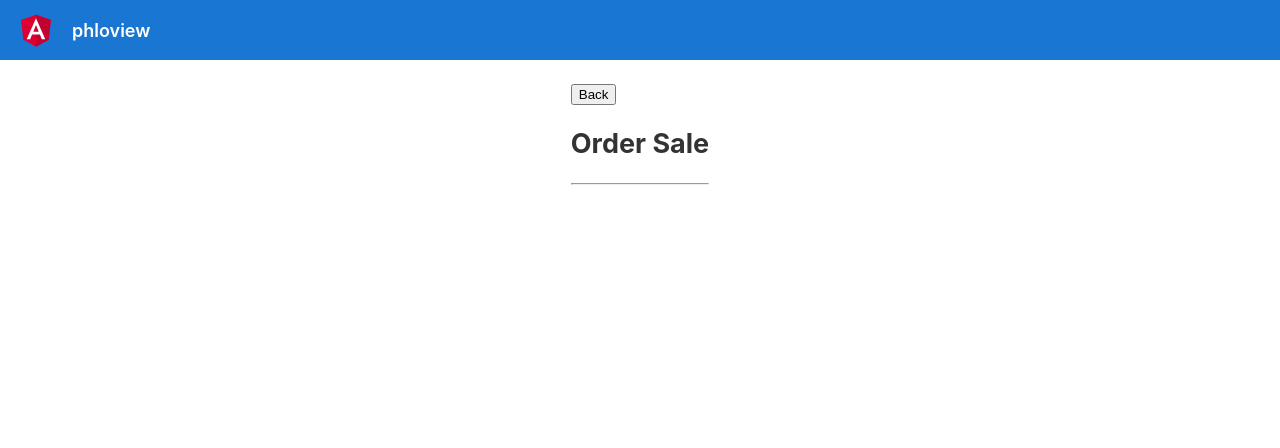
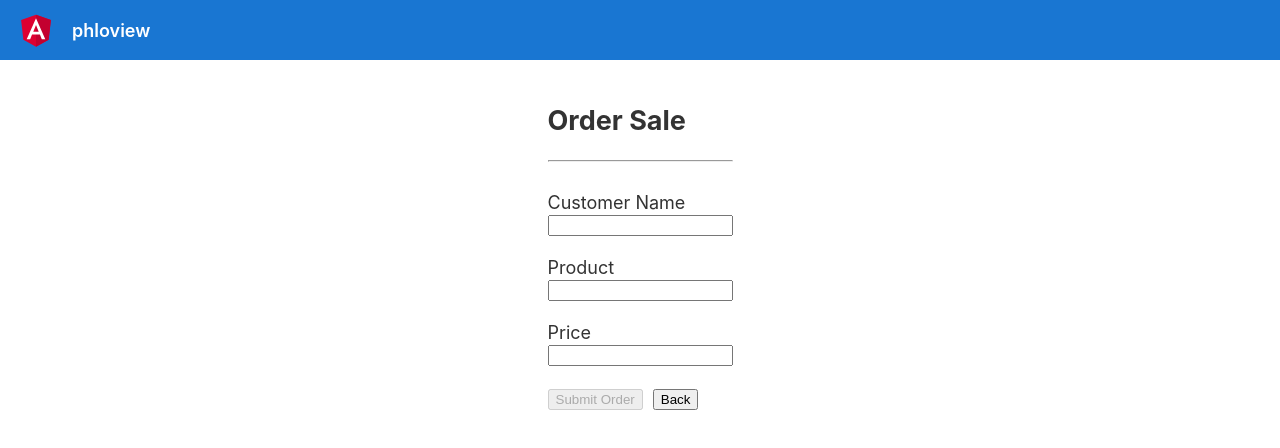
Before and after one commit to pkErbynn/PhloV, an Angular app: page /new in a window 1280 px wide. Shown: the top 448 px of the page. Built offline with nearby package versions, Linux system fonts and the light colour scheme.

Commit message:
add order form

```diff
--- a/src/app/app.module.ts
+++ b/src/app/app.module.ts
@@ -7,6 +7,7 @@ import { AppComponent } from './app.component';
 import { OrderListComponent } from './components/order-list/order-list.component';
 import { OrderService } from './services/order.service';
 import { OrderPostComponent } from './components/order-post/order-post.component';
+import { FormsModule, ReactiveFormsModule } from '@angular/forms';
 
 @NgModule({
   declarations: [
@@ -17,7 +18,9 @@ import { OrderPostComponent } from './components/order-post/order-post.component
   imports: [
     BrowserModule,
     AppRoutingModule,
-    HttpClientModule
+    HttpClientModule,
+    ReactiveFormsModule,
+    FormsModule
   ],
   providers: [OrderService],
   bootstrap: [AppComponent]
--- a/src/app/components/order-post/order-post.component.html
+++ b/src/app/components/order-post/order-post.component.html
@@ -1,5 +1,26 @@
-<button class="btn btn-success" (click)="onBack()">Back</button>
-
 
 <h2>Order Sale</h2>
 <hr><br>
+
+<form [formGroup]="orderForm" (ngSubmit)="onSubmit()">
+  <div class="form-group">
+    <label for="name"> Customer Name </label> <br>
+    <input id="name" type="text" formControlName="customer">
+  </div> <br>
+
+  <div class="form-group">
+    <label for="product"> Product </label> <br>
+    <input id="product" type="text" formControlName="product">
+  </div> <br>
+
+  <div class="form-group">
+    <label for="price"> Price </label><br>
+    <input id="price" type="number" formControlName="price">
+  </div><br>
+
+  <div>
+    <button class="button" type="submit" [disabled]="!orderForm.valid">Submit Order</button>
+    <button (click)="onBack()" style="margin-left: 10px;">Back</button>
+  </div>
+
+</form>
--- a/src/app/components/order-post/order-post.component.ts
+++ b/src/app/components/order-post/order-post.component.ts
@@ -20,7 +20,7 @@ export class OrderPostComponent implements OnInit {
     )
   {
     this.orderForm = new FormGroup({
-      customer: new FormControl({value: '', disable: true}, [Validators.required, Validators.minLength(2)]),
+      customer: new FormControl('', [Validators.required, Validators.maxLength(20)]),
       product: new FormControl('', Validators.required),
       price: new FormControl('', Validators.required)
     });
```
